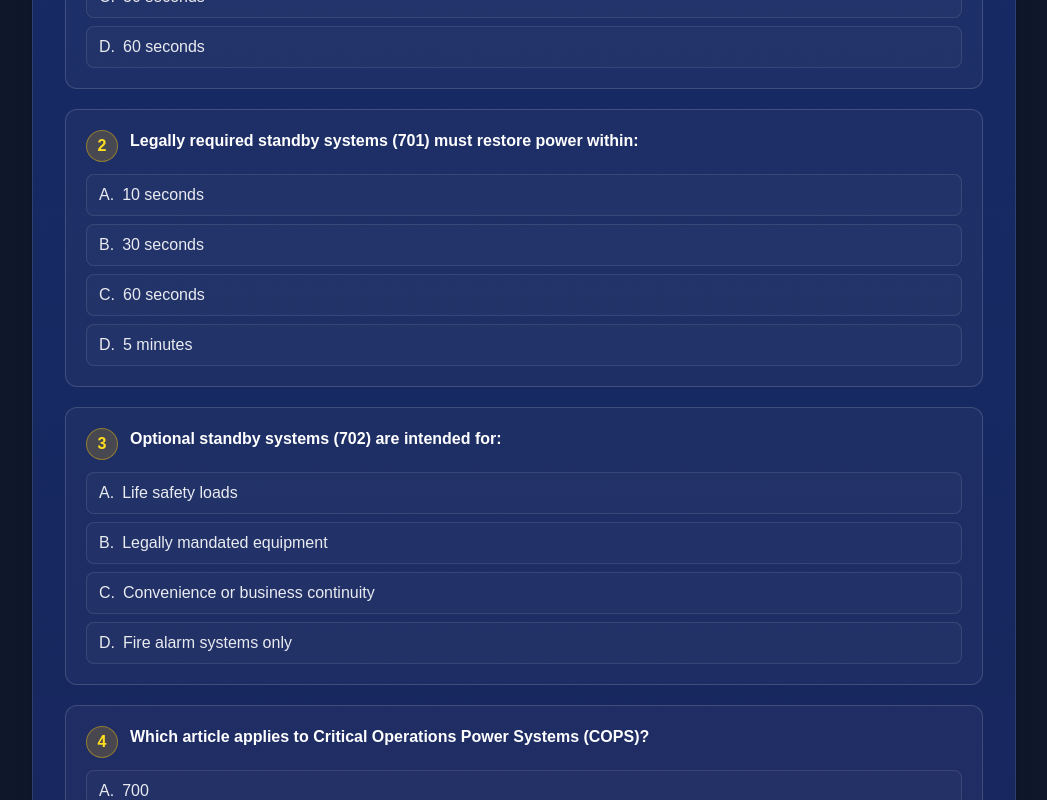
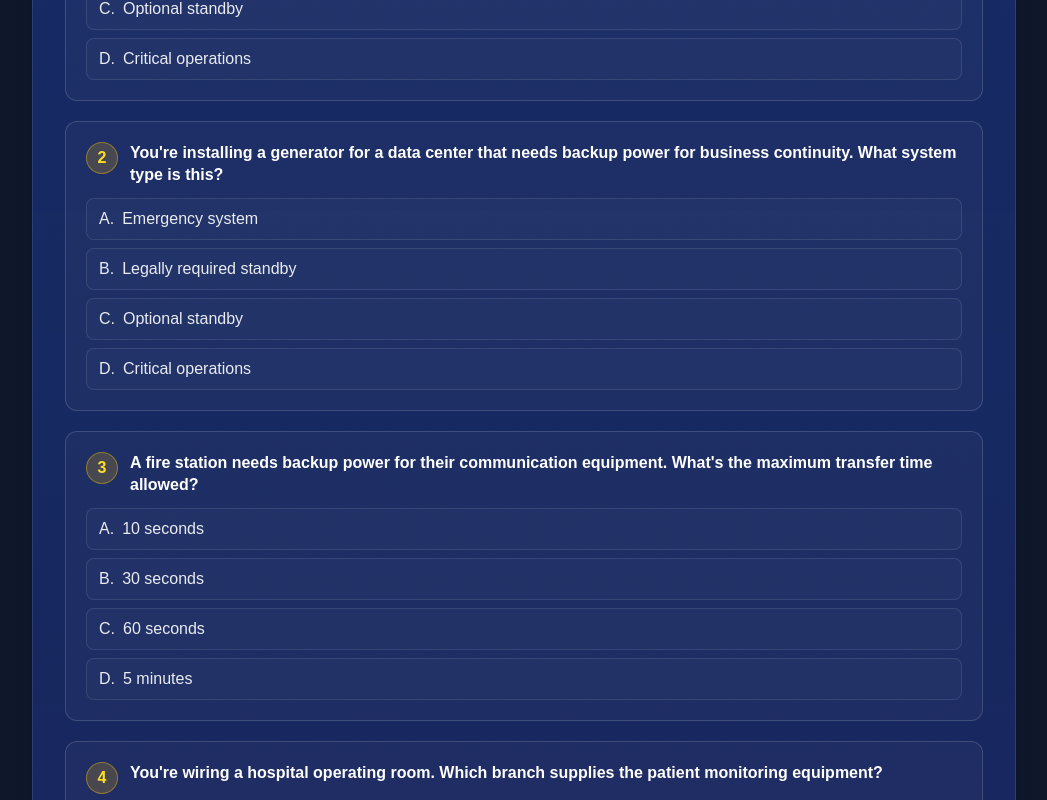
Before and after one commit to tommythorne/ohmwork-guide, a Next.js app: page /modules/module-07 in a window 1280 px wide. Shown: the part 8020-8820 px from the top of the page, without its empty margins (116-1163 px from the left). Built offline with nearby package versions, Linux system fonts and the light colour scheme.

Commit message:
fix: Rewrite Module 7 quiz with practical, exam-style questions instead of article references

```diff
--- a/app/modules/module-07/quiz.ts
+++ b/app/modules/module-07/quiz.ts
@@ -2,19 +2,31 @@
 const quiz = [
   {
     id: 1,
-    stem: "Emergency systems (700) must restore power within:",
+    stem: "A hospital's exit signs and fire alarm system lose power. What type of system must restore power within 10 seconds?",
     choices: [
-      { key: "A", text: "1 second" },
-      { key: "B", text: "10 seconds" },
-      { key: "C", text: "30 seconds" },
-      { key: "D", text: "60 seconds" }
+      { key: "A", text: "Legally required standby" },
+      { key: "B", text: "Emergency system" },
+      { key: "C", text: "Optional standby" },
+      { key: "D", text: "Critical operations" }
     ],
     answer: "B",
-    why: "NEC 700.12: emergency systems must restore power in 10 seconds or less."
+    why: "Emergency systems power life safety loads and must restore power within 10 seconds."
   },
   {
     id: 2,
-    stem: "Legally required standby systems (701) must restore power within:",
+    stem: "You're installing a generator for a data center that needs backup power for business continuity. What system type is this?",
+    choices: [
+      { key: "A", text: "Emergency system" },
+      { key: "B", text: "Legally required standby" },
+      { key: "C", text: "Optional standby" },
+      { key: "D", text: "Critical operations" }
+    ],
+    answer: "C",
+    why: "Optional standby systems serve convenience and business continuity loads, not life safety."
+  },
+  {
+    id: 3,
+    stem: "A fire station needs backup power for their communication equipment. What's the maximum transfer time allowed?",
     choices: [
       { key: "A", text: "10 seconds" },
       { key: "B", text: "30 seconds" },
@@ -22,163 +34,151 @@ const quiz = [
       { key: "D", text: "5 minutes" }
     ],
     answer: "C",
-    why: "701.11: legally required standby systems must operate within 60 seconds."
-  },
-  {
-    id: 3,
-    stem: "Optional standby systems (702) are intended for:",
-    choices: [
-      { key: "A", text: "Life safety loads" },
-      { key: "B", text: "Legally mandated equipment" },
-      { key: "C", text: "Convenience or business continuity" },
-      { key: "D", text: "Fire alarm systems only" }
-    ],
-    answer: "C",
-    why: "702.2: optional standby serves convenience/business loads not required by code."
+    why: "Legally required standby systems must operate within 60 seconds for loads required by law."
   },
   {
     id: 4,
-    stem: "Which article applies to Critical Operations Power Systems (COPS)?",
+    stem: "You're wiring a hospital operating room. Which branch supplies the patient monitoring equipment?",
     choices: [
-      { key: "A", text: "700" },
-      { key: "B", text: "701" },
-      { key: "C", text: "708" },
-      { key: "D", text: "750" }
+      { key: "A", text: "Life Safety branch" },
+      { key: "B", text: "Critical branch" },
+      { key: "C", text: "Equipment branch" },
+      { key: "D", text: "Emergency branch" }
     ],
-    answer: "C",
-    why: "708: governs COPS facilities with the highest reliability requirements."
+    answer: "B",
+    why: "The Critical branch supplies patient care equipment and task loads in healthcare facilities."
   },
   {
     id: 5,
-    stem: "Which branch in healthcare facilities supplies patient care equipment?",
+    stem: "Emergency lighting circuits must be wired:",
     choices: [
-      { key: "A", text: "Life Safety" },
-      { key: "B", text: "Critical" },
-      { key: "C", text: "Equipment" },
-      { key: "D", text: "Optional" }
+      { key: "A", text: "In the same raceway as normal power" },
+      { key: "B", text: "Independently from other systems" },
+      { key: "C", text: "Only in metal conduit" },
+      { key: "D", text: "With red wire only" }
     ],
     answer: "B",
-    why: "517.33: critical branch supplies patient care equipment."
+    why: "Emergency circuits must be independent to prevent failure of one system affecting the other."
   },
   {
     id: 6,
-    stem: "Emergency system wiring must be:",
+    stem: "A 24V thermostat cable runs through a ceiling plenum. What fire rating is required?",
     choices: [
-      { key: "A", text: "Intermixed with normal power wiring" },
-      { key: "B", text: "Independent from other systems" },
-      { key: "C", text: "Run in fiber conduit only" },
-      { key: "D", text: "Painted red only" }
+      { key: "A", text: "No rating needed - it's low voltage" },
+      { key: "B", text: "Plenum-rated jacket" },
+      { key: "C", text: "Same as 480V cable" },
+      { key: "D", text: "Only if over 50 feet" }
     ],
     answer: "B",
-    why: "700.10(D): emergency circuits must be independent from other wiring."
+    why: "Even low-voltage cables need plenum-rated jackets when installed in air-handling spaces."
   },
   {
     id: 7,
-    stem: "Healthcare essential electrical systems include how many branches?",
+    stem: "You're installing a Class 2 power supply for a security camera system. What's required?",
     choices: [
-      { key: "A", text: "Two" },
-      { key: "B", text: "Three" },
-      { key: "C", text: "Four" },
-      { key: "D", text: "One" }
+      { key: "A", text: "100A overcurrent protection" },
+      { key: "B", text: "Listed power source" },
+      { key: "C", text: "Metal conduit only" },
+      { key: "D", text: "No special requirements" }
     ],
     answer: "B",
-    why: "517.30: essential systems = life safety, critical, and equipment branches."
+    why: "Class 2 power sources must be listed and marked for the specific application."
   },
   {
     id: 8,
-    stem: "Class 2 and Class 3 circuits (725) must:",
+    stem: "A fiber optic cable runs from the basement to the 10th floor. What rating is required?",
     choices: [
-      { key: "A", text: "Always be in metal raceways" },
-      { key: "B", text: "Use listed power sources" },
-      { key: "C", text: "Be fused at 100A" },
-      { key: "D", text: "Ignore separation rules" }
+      { key: "A", text: "No special rating" },
+      { key: "B", text: "Riser-rated jacket" },
+      { key: "C", text: "Same as power cables" },
+      { key: "D", text: "Only if carrying data" }
     ],
     answer: "B",
-    why: "725.121: Class 2/3 sources must be listed."
+    why: "Fiber cables in vertical risers must have riser-rated jackets to prevent fire spread between floors."
   },
   {
     id: 9,
-    stem: "Which is a typical hazard with low-voltage circuits (720)?",
+    stem: "An energy management system can control:",
     choices: [
-      { key: "A", text: "Voltage shock" },
-      { key: "B", text: "Arc flash only" },
-      { key: "C", text: "Fire from undersized or unprotected wiring" },
-      { key: "D", text: "None — they are exempt" }
+      { key: "A", text: "Life safety systems" },
+      { key: "B", text: "Emergency lighting" },
+      { key: "C", text: "HVAC and non-essential loads" },
+      { key: "D", text: "Fire alarm systems" }
     ],
     answer: "C",
-    why: "720.5: even ≤50V wiring must be sized and protected from damage."
+    why: "Energy management systems can control HVAC and other non-essential loads but cannot override life safety systems."
   },
   {
     id: 10,
-    stem: "Energy management systems (750) may NOT:",
+    stem: "A hospital patient room needs receptacles. What's the minimum spacing requirement?",
     choices: [
-      { key: "A", text: "Control HVAC loads" },
-      { key: "B", text: "Override life safety systems" },
-      { key: "C", text: "Be documented for AHJ" },
-      { key: "D", text: "Use control wiring" }
+      { key: "A", text: "No special requirements" },
+      { key: "B", text: "6 feet maximum spacing" },
+      { key: "C", text: "Every 4 feet" },
+      { key: "D", text: "Only at the headwall" }
     ],
     answer: "B",
-    why: "750.10: EMS cannot override life safety systems."
+    why: "Patient care spaces require hospital-grade receptacles with maximum 6-foot spacing for patient safety."
   },
   {
     id: 11,
-    stem: "Fiber optic cables (770) require:",
+    stem: "A generator transfer switch must prevent:",
     choices: [
-      { key: "A", text: "No fire ratings since they are non-conductive" },
-      { key: "B", text: "Fire-rated jackets in risers and plenums" },
-      { key: "C", text: "Same protection as MV cables" },
-      { key: "D", text: "Only burial underground" }
+      { key: "A", text: "Manual operation" },
+      { key: "B", text: "Inadvertent interconnection with utility" },
+      { key: "C", text: "Automatic transfer" },
+      { key: "D", text: "Load shedding" }
     ],
     answer: "B",
-    why: "770.113: plenum/riser-rated jackets are required for fiber."
+    why: "Transfer switches must prevent inadvertent interconnection between utility and generator to avoid backfeed hazards."
   },
   {
     id: 12,
-    stem: "Which article requires documented maintenance and operational testing?",
+    stem: "A data center needs the highest reliability power system. What type should be installed?",
     choices: [
-      { key: "A", text: "700 Emergency" },
-      { key: "B", text: "701 Standby" },
-      { key: "C", text: "708 COPS" },
-      { key: "D", text: "702 Optional" }
+      { key: "A", text: "Emergency system" },
+      { key: "B", text: "Legally required standby" },
+      { key: "C", text: "Critical Operations Power System" },
+      { key: "D", text: "Optional standby" }
     ],
     answer: "C",
-    why: "708.54: COPS requires documented maintenance/testing."
+    why: "Critical Operations Power Systems (COPS) provide the highest reliability for facilities requiring continuous operation."
   },
   {
     id: 13,
-    stem: "Patient care spaces require:",
+    stem: "A 12V landscape lighting circuit is damaged and causing a fire. What went wrong?",
     choices: [
-      { key: "A", text: "No grounding requirements" },
-      { key: "B", text: "Strict grounding and receptacle rules" },
-      { key: "C", text: "Fiber optics only" },
-      { key: "D", text: "Class 3 only" }
+      { key: "A", text: "Voltage was too high" },
+      { key: "B", text: "Wire was undersized or unprotected" },
+      { key: "C", text: "Wrong color wire used" },
+      { key: "D", text: "No ground wire" }
     ],
     answer: "B",
-    why: "517.18: grounding and receptacle spacing are tightly regulated in patient care spaces."
+    why: "Even low-voltage circuits must be properly sized and protected from damage to prevent fire hazards."
   },
   {
     id: 14,
-    stem: "Optional standby systems must:",
+    stem: "A hospital's essential electrical system has how many branches?",
     choices: [
-      { key: "A", text: "Transfer safely without paralleling the utility" },
-      { key: "B", text: "Always be portable" },
-      { key: "C", text: "Provide power in 10 seconds" },
-      { key: "D", text: "Override emergency loads" }
+      { key: "A", text: "One" },
+      { key: "B", text: "Two" },
+      { key: "C", text: "Three" },
+      { key: "D", text: "Four" }
     ],
-    answer: "A",
-    why: "702.4: optional standby transfer must prevent inadvertent interconnection."
+    answer: "C",
+    why: "Healthcare essential electrical systems have three branches: Life Safety, Critical, and Equipment."
   },
   {
     id: 15,
-    stem: "Which article governs optical fiber installations?",
+    stem: "A COPS facility requires:",
     choices: [
-      { key: "A", text: "725" },
-      { key: "B", text: "750" },
-      { key: "C", text: "770" },
-      { key: "D", text: "517" }
+      { key: "A", text: "No special documentation" },
+      { key: "B", text: "Documented maintenance and testing" },
+      { key: "C", text: "Only emergency lighting" },
+      { key: "D", text: "Portable generators only" }
     ],
-    answer: "C",
-    why: "770: applies to optical fiber cables."
+    answer: "B",
+    why: "Critical Operations Power Systems require documented maintenance and operational testing to ensure reliability."
   }
 ];
 export default quiz;
```
